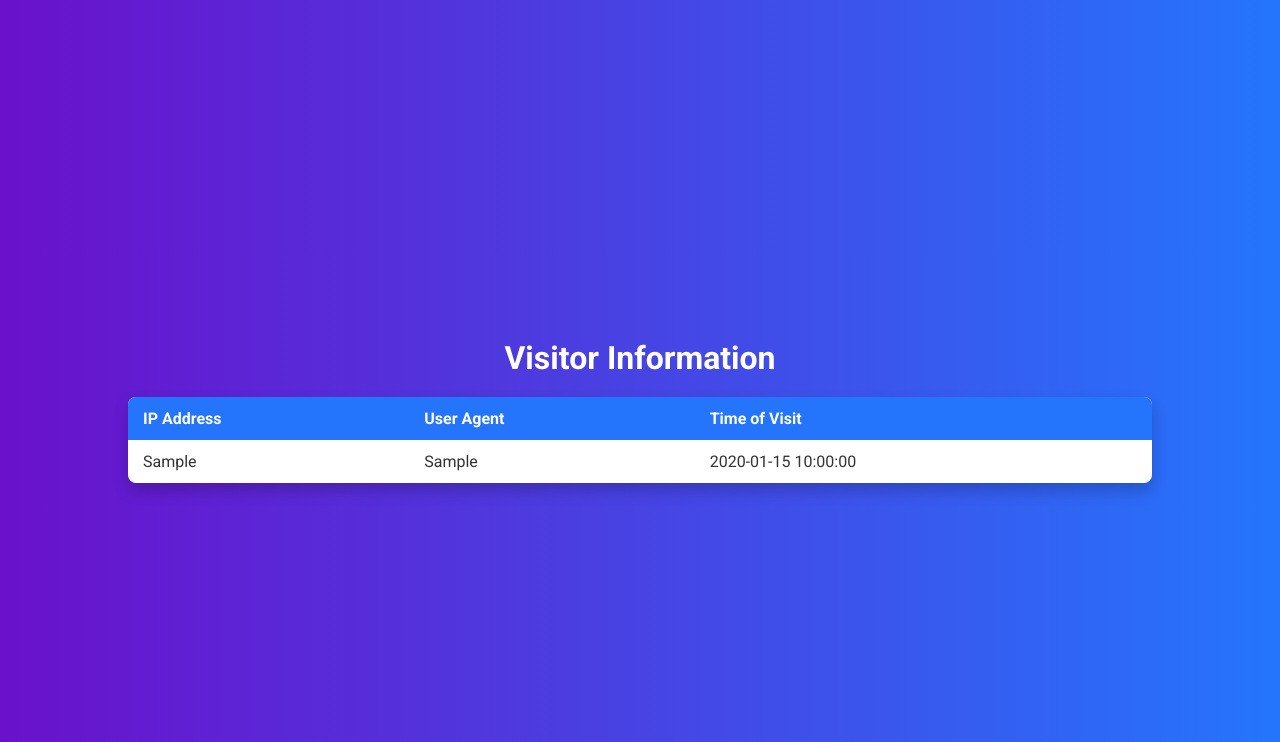
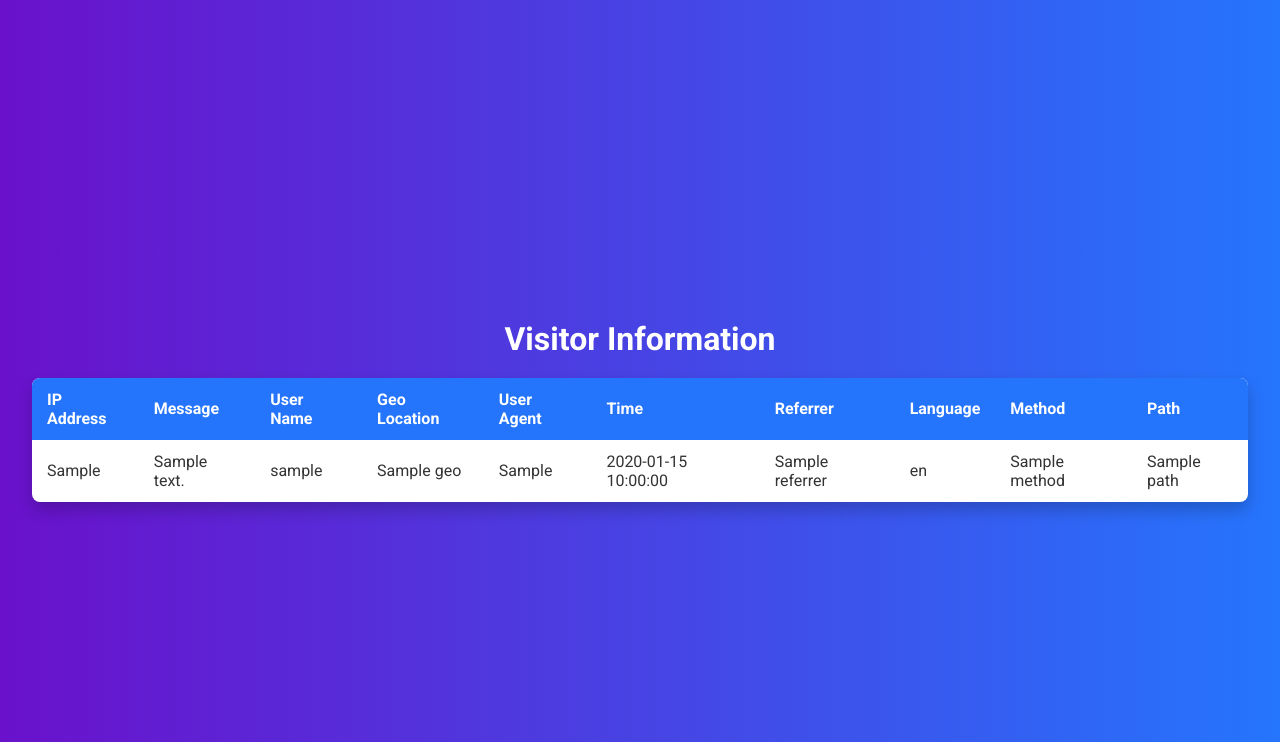
Before and after one commit to paulMath2000/visitor-site, a Flask app: template templates/index.html in a window 1280 px wide. Shown: the top 742 px of the page. Run offline with Flask 3, Linux system fonts and the light colour scheme; the template is opened without the code that fills it: most values are stand-ins (such as "Sample title", 1, 10 or a date in 2020).

Commit message:
Add files via upload

```diff
--- a/app.py
+++ b/app.py
@@ -1,16 +1,33 @@
 from flask import Flask, render_template, request
 from datetime import datetime
+import requests
 import os
 
 app = Flask(__name__)
 visitor_log = []
 
+def get_geolocation(ip):
+    try:
+        response = requests.get(f"https://ipinfo.io/{ip}/json")
+        data = response.json()
+        return f"{data.get('city', 'Unknown')}, {data.get('country', 'Unknown')}"
+    except:
+        return "Unknown"
+
 @app.route("/")
 def index():
+    ip = request.remote_addr
     visitor_info = {
-        "ip": request.remote_addr,
-        "user_agent": request.headers.get('User-Agent'),
-        "time": datetime.now().strftime("%Y-%m-%d %H:%M:%S")
+        "ip": ip,
+        "message": request.args.get("msg", "None"),
+        "username": request.args.get("user", "Anonymous"),
+        "geo": get_geolocation(ip),
+        "user_agent": request.headers.get("User-Agent"),
+        "time": datetime.now().strftime("%Y-%m-%d %H:%M:%S"),
+        "referrer": request.referrer or "Direct",
+        "language": request.headers.get("Accept-Language", "Unknown"),
+        "method": request.method,
+        "path": request.path
     }
     visitor_log.append(visitor_info)
     return render_template("index.html", visitors=visitor_log)
--- a/render.yaml
+++ b/render.yaml
@@ -1,6 +1,6 @@
 services:
   - type: web
-    name: visitor-site
+    name: visitor-site-msg-user
     env: python
     buildCommand: "pip install -r requirements.txt"
     startCommand: "python app.py"
--- a/requirements.txt
+++ b/requirements.txt
@@ -1 +1,2 @@
 Flask==2.3.2
+requests==2.31.0
--- a/templates/index.html
+++ b/templates/index.html
@@ -23,7 +23,7 @@
       background-color: white;
       color: #333;
       border-collapse: collapse;
-      width: 80%;
+      width: 95%;
       box-shadow: 0 8px 16px rgba(0,0,0,0.2);
       border-radius: 8px;
       overflow: hidden;
@@ -47,16 +47,30 @@
     <thead>
       <tr>
         <th>IP Address</th>
+        <th>Message</th>
+        <th>User Name</th>
+        <th>Geo Location</th>
         <th>User Agent</th>
-        <th>Time of Visit</th>
+        <th>Time</th>
+        <th>Referrer</th>
+        <th>Language</th>
+        <th>Method</th>
+        <th>Path</th>
       </tr>
     </thead>
     <tbody>
       {% for visitor in visitors %}
       <tr>
         <td>{{ visitor.ip }}</td>
+        <td>{{ visitor.message }}</td>
+        <td>{{ visitor.username }}</td>
+        <td>{{ visitor.geo }}</td>
         <td>{{ visitor.user_agent }}</td>
         <td>{{ visitor.time }}</td>
+        <td>{{ visitor.referrer }}</td>
+        <td>{{ visitor.language }}</td>
+        <td>{{ visitor.method }}</td>
+        <td>{{ visitor.path }}</td>
       </tr>
       {% endfor %}
     </tbody>
```
